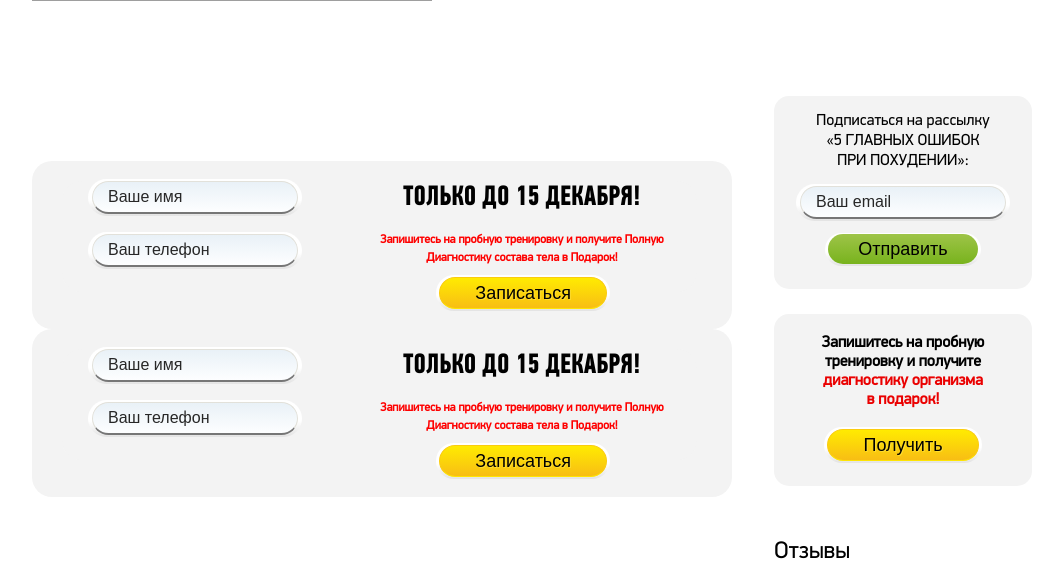
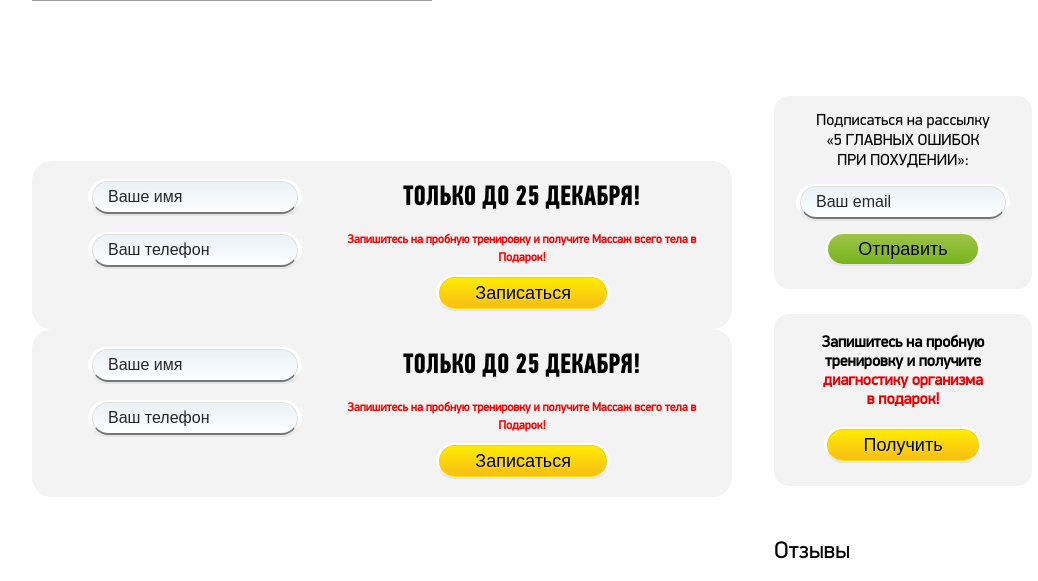
Before and after one commit to kpx13/fitngo, a Django app: template templates/home.html in a window 1280 px wide. Shown: the part 433-1014 px from the top of the page, without its empty margins (108-1146 px from the left). Run offline with Django 3.2, Linux system fonts and the light colour scheme; the template is opened without the code that fills it, so the values that code supplies are empty; some libraries are stand-ins or nearby versions; grey boxes are pictures that could not be loaded.

Commit message:
homeform

```diff
--- a/templates/homeform.html
+++ b/templates/homeform.html
@@ -3,8 +3,8 @@
     {% csrf_token %}
 
     <div class="form__desc">
-	<h6>Только до 15 декабря!</h6>
-	<h3 class="_red">Запишитесь на пробную тренировку и получите Полную Диагностику состава тела в Подарок!</h3>
+	<h6>Только до 25 декабря!</h6>
+	<h3 class="_red">Запишитесь на пробную тренировку и получите Массаж всего тела в Подарок!</h3>
     </div>
     <div class="block-form__btn" style='padding-bottom: 20px'>
         <span class="back form-btn btn-yellow" style='margin-right: 90px'>
```
